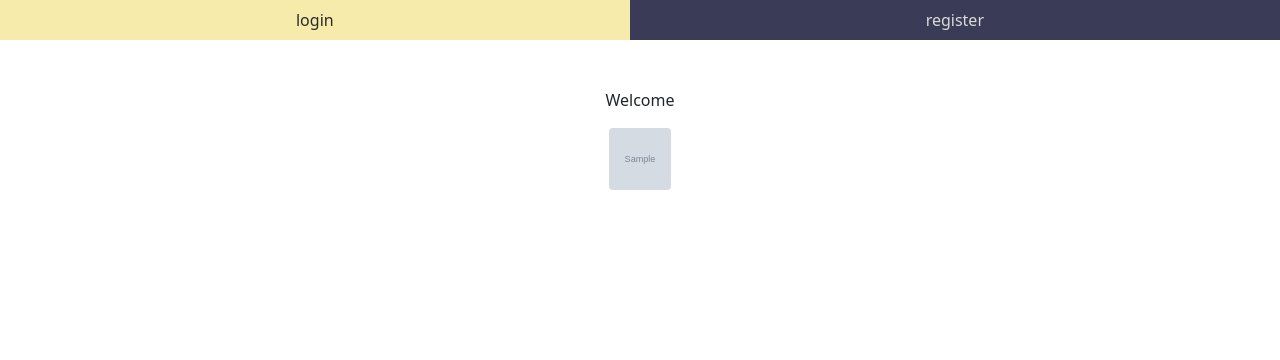
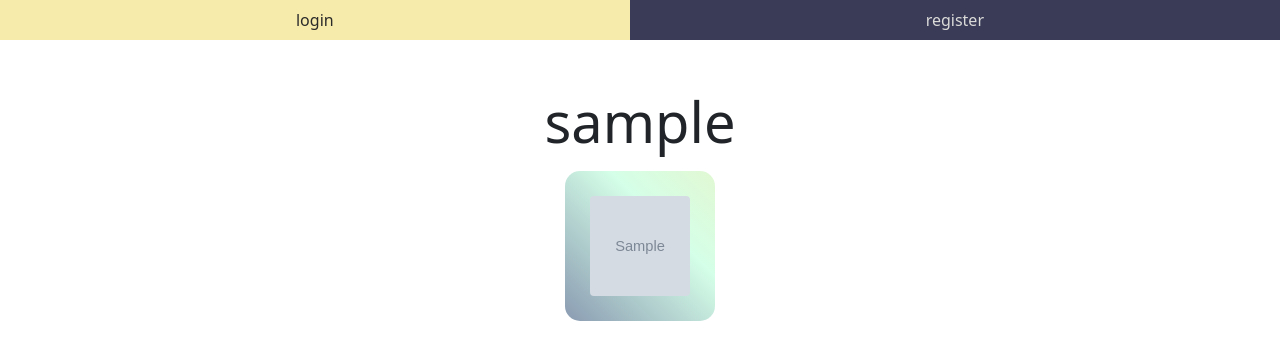
Before and after one commit to jnos-studies/anon_mood_board, a Flask app: template app/templates/index.html in a window 1280 px wide. Shown: the top 360 px of the page. Run offline with Flask 2, Linux system fonts and the light colour scheme; the template is opened without the code that fills it: most values are stand-ins (such as "Sample title", 1, 10 or a date in 2020); grey boxes marked "Sample" are stand-in pictures; some libraries are stand-ins or nearby versions.

Commit message:
User mood now framed by colorful border

```diff
--- a/app/main.py
+++ b/app/main.py
@@ -37,9 +37,11 @@ def create_app(testing: bool = True):
     @app.route("/")
     @login_required
     def index():
+        # Get username
+        username = db.execute("SELECT username FROM users WHERE id = ?", session["user_id"])
         # Get user's mood image to display
         user_image_path = "static/mood_images/" + db.execute("SELECT path_to_img FROM users WHERE id = ?", session["user_id"])[0]["path_to_img"] + ".png"
-        return render_template("index.html", image_path=user_image_path)
+        return render_template("index.html", image_path=user_image_path, username=username[0]["username"])
 
     @app.route("/log_mood")
     @login_required
--- a/app/static/styles.css
+++ b/app/static/styles.css
@@ -34,8 +34,37 @@
     background-color: rgb(247, 235, 171);
 }
 
+/*Custom css*/
+#user_image {
+    width: 100px;
+    height: 100px;
+  }
 
-#user_image {
-    width: 62px;
-    height: 62px;
+  #user_image_bg {
+    position: relative;
+    width: 150px;
+    height: 150px;
+    background-color: rgba(215, 54, 92, 0.7);
+    transition: background-color .1s;
+    content: '';
+    background: linear-gradient(45deg, rgb(97, 101, 148), rgb(213, 255, 232), rgb(247, 235, 171));
+    background-size: 200% 200%;
+    background-position: 0% 150%;
+    animation-name: test_hover;
+    animation-duration: 4s;
+    animation-iteration-count: infinite;
+    animation-timing-function: linear;
+    animation-direction: alternate;
+    margin: auto;
+    padding: 25px;
+    border-radius: 10%;
   }
+
+  @keyframes test_hover {
+    from {
+      background-position: 0% 100%;
+    }
+    to {
+      background-position: 100% 0%;
+    }
+  }
--- a/app/templates/index.html
+++ b/app/templates/index.html
@@ -5,9 +5,11 @@
 {% endblock %}
 
 {% block main %}
-    <p>Welcome</p>
-    <div class="d-flex justify-content-center">
-        <img src = {{ image_path }} class="rounded mx-auto d-block" alt="User image" id="user_image">
+    <div>
+        <p class="display-4">{{ username }}</p>
+        <div id="user_image_bg">
+            <img src = {{ image_path }} class="rounded mx-auto d-block" alt="User image" id="user_image">
+        </div>
     </div>
 
 {% endblock %}
```
